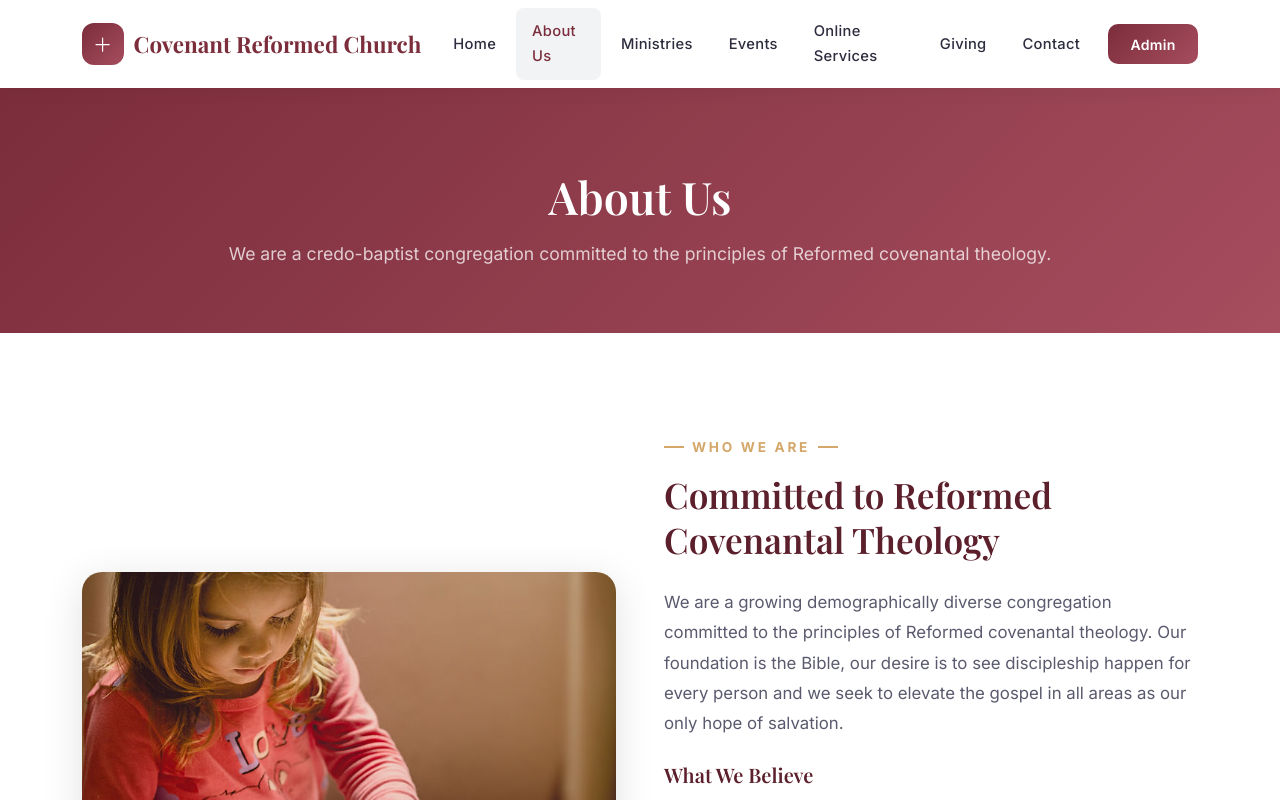
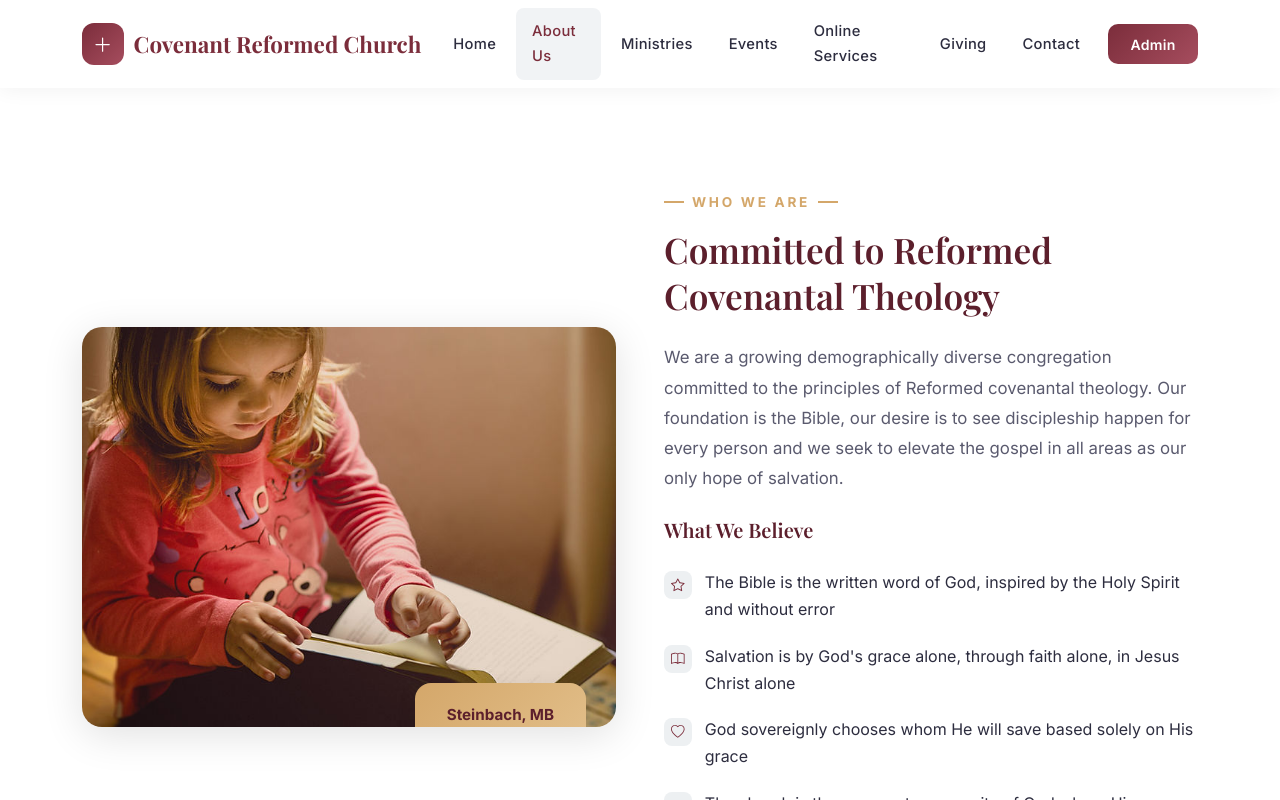
Before and after one commit to uphilltech4/church-covreform, a React (Vite) app: page /about in a window 1280 px wide. Shown: the top 800 px of the page. Built offline with nearby package versions, Linux system fonts and the light colour scheme; no server answers.

Commit message:
remove large page header section

```diff
--- a/src/index.css
+++ b/src/index.css
@@ -940,10 +940,7 @@ img { max-width: 100%; height: auto; }
 
 /* ========== PAGE HEADERS ========== */
 .page-header {
-  background: var(--gradient-primary);
-  padding: 5rem 0 3rem;
-  color: white;
-  text-align: center;
+  display: none;
 }
 
 .page-header h1 { color: white; font-size: 2.8rem; margin-bottom: 0.8rem; }
```
